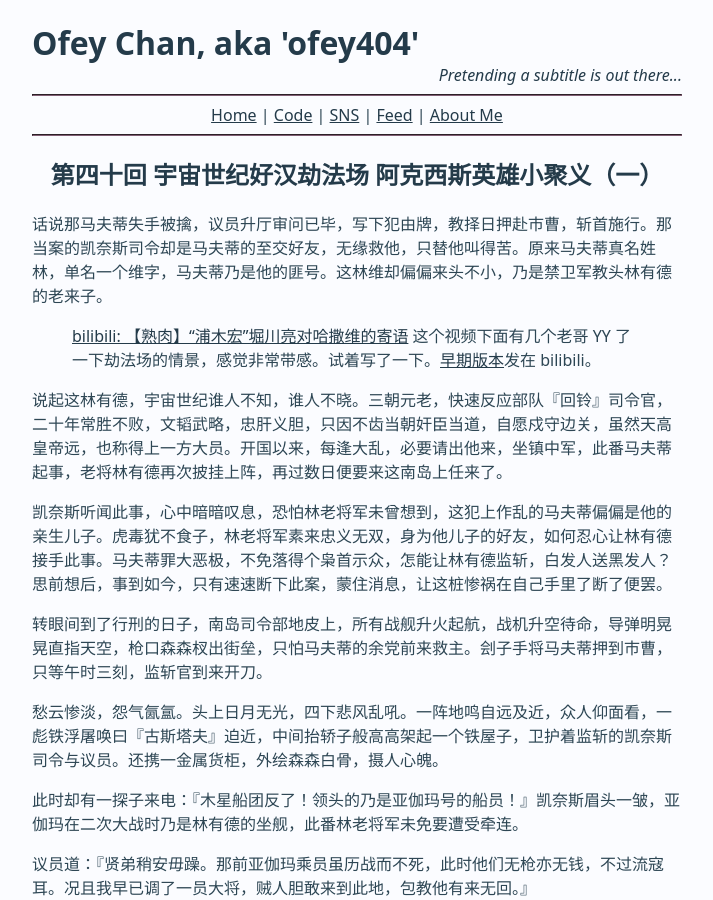
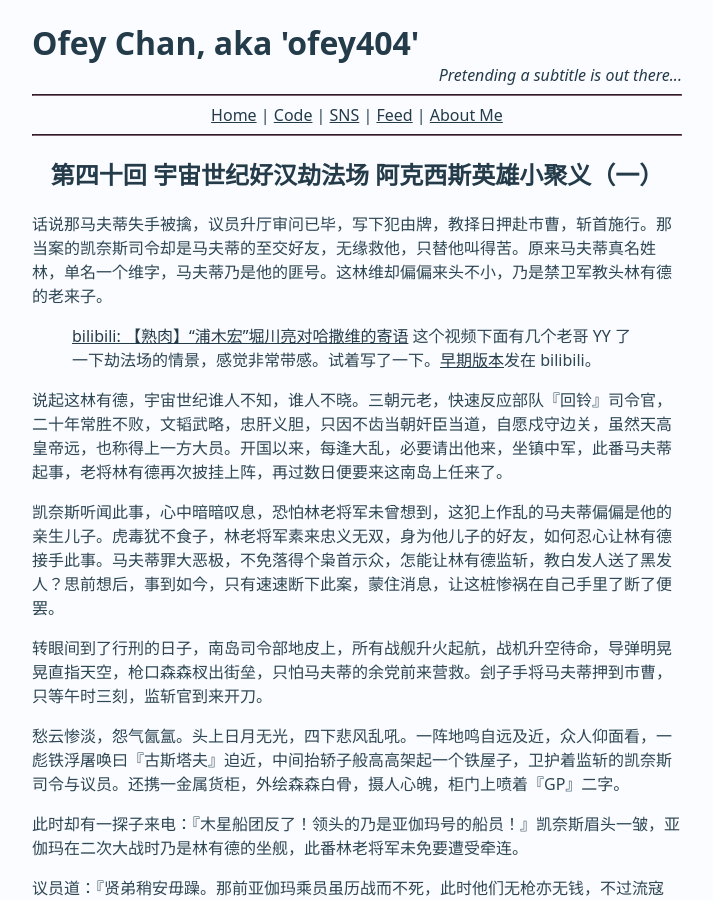
Before and after one commit to ofey404/ofey404.github.io, a Jekyll site: the page built from _posts/2021-10-11-hathaway-and-all-men-are-brothers.zh.markdown, in a window 1280 px wide and 900 px high. Shown: the whole window, without its empty margins (283-996 px from the left). Built offline with Jekyll 4.4.1, drawn with Linux system fonts in a browser that asks for light colours; some of the changed text lies outside the part shown.

Commit message:
fix: 润色

```diff
--- a/_posts/2021-10-11-hathaway-and-all-men-are-brothers.zh.markdown
+++ b/_posts/2021-10-11-hathaway-and-all-men-are-brothers.zh.markdown
@@ -12,11 +12,11 @@ lang-ref: 2021-10-11-hathaway-and-all-men-are-brothers
 
 说起这林有德，宇宙世纪谁人不知，谁人不晓。三朝元老，快速反应部队『回铃』司令官，二十年常胜不败，文韬武略，忠肝义胆，只因不齿当朝奸臣当道，自愿戍守边关，虽然天高皇帝远，也称得上一方大员。开国以来，每逢大乱，必要请出他来，坐镇中军，此番马夫蒂起事，老将林有德再次披挂上阵，再过数日便要来这南岛上任来了。
 
-凯奈斯听闻此事，心中暗暗叹息，恐怕林老将军未曾想到，这犯上作乱的马夫蒂偏偏是他的亲生儿子。虎毒犹不食子，林老将军素来忠义无双，身为他儿子的好友，如何忍心让林有德接手此事。马夫蒂罪大恶极，不免落得个枭首示众，怎能让林有德监斩，白发人送黑发人？思前想后，事到如今，只有速速断下此案，蒙住消息，让这桩惨祸在自己手里了断了便罢。
+凯奈斯听闻此事，心中暗暗叹息，恐怕林老将军未曾想到，这犯上作乱的马夫蒂偏偏是他的亲生儿子。虎毒犹不食子，林老将军素来忠义无双，身为他儿子的好友，如何忍心让林有德接手此事。马夫蒂罪大恶极，不免落得个枭首示众，怎能让林有德监斩，教白发人送了黑发人？思前想后，事到如今，只有速速断下此案，蒙住消息，让这桩惨祸在自己手里了断了便罢。
 
-转眼间到了行刑的日子，南岛司令部地皮上，所有战舰升火起航，战机升空待命，导弹明晃晃直指天空，枪口森森杈出街垒，只怕马夫蒂的余党前来救主。刽子手将马夫蒂押到市曹，只等午时三刻，监斩官到来开刀。
+转眼间到了行刑的日子，南岛司令部地皮上，所有战舰升火起航，战机升空待命，导弹明晃晃直指天空，枪口森森杈出街垒，只怕马夫蒂的余党前来营救。刽子手将马夫蒂押到市曹，只等午时三刻，监斩官到来开刀。
 
-愁云惨淡，怨气氤氲。头上日月无光，四下悲风乱吼。一阵地鸣自远及近，众人仰面看，一彪铁浮屠唤曰『古斯塔夫』迫近，中间抬轿子般高高架起一个铁屋子，卫护着监斩的凯奈斯司令与议员。还携一金属货柜，外绘森森白骨，摄人心魄。
+愁云惨淡，怨气氤氲。头上日月无光，四下悲风乱吼。一阵地鸣自远及近，众人仰面看，一彪铁浮屠唤曰『古斯塔夫』迫近，中间抬轿子般高高架起一个铁屋子，卫护着监斩的凯奈斯司令与议员。还携一金属货柜，外绘森森白骨，摄人心魄，柜门上喷着『GP』二字。
 
 此时却有一探子来电：『木星船团反了！领头的乃是亚伽玛号的船员！』凯奈斯眉头一皱，亚伽玛在二次大战时乃是林有德的坐舰，此番林老将军未免要遭受牵连。
 
@@ -44,6 +44,6 @@ lang-ref: 2021-10-11-hathaway-and-all-men-are-brothers
 
 浦木宏双眼精光一闪：『不错。鄙人寓居阿纳海姆电子厂十余载，内人妮娜的本事也学了个七八成。不肖女阿兰虽已谢世，我夫妻二人终不能忘怀，花费十年光阴，终于将其软件化。二十年前石斛兰有翼无脚，只能在宇宙空间驰骋，而此时此刻，南岛上凡是连上军用数据链路的设施，不论导弹发射井还是建筑机器人，均已成为小女的耳目和臂膊。』
 
-说话间，那绘着白骨的货柜吱呀呀地打开，坐起一个面相狞恶的铁浮屠来。浦木宏拿起步话机，呼叫了几句指示，郑重道：『承蒙元帅厚爱，启封当年的核心，修缮改造，将中央服务器安置于其上。贼人胆敢前来，便是与一整个城市作对。此刻南岛已是一座不沉的战舰，我浦木宏便是舵手，听候将军调遣。』话罢一敬礼，竟有不怒自威之势。
+说话间，那绘着白骨的货柜吱呀呀地打开，坐起一个狞恶的铁浮屠来，背生双翼，面似修罗，双手过膝，却是一双折叠机械臂。浦木宏拿起步话机，呼叫了几句，郑重道：『承蒙元帅厚爱，启封当年的核心，我夫妻二人修缮改造，将中央服务器安置于其上。贼人胆敢前来，便是与一整个城市作对。此刻南岛已是一座不沉的战舰，我浦木宏便是舵手，听候将军调遣。』话罢一敬礼，一时竟有不怒自威之势。
 
 凯奈斯暗暗叹服，想不到阿纳海姆竟拿得出如此宝贝，也震惊议员手眼通天，这等传奇人物也收入麾下。议员手捋胡须，面对街上观斩的人群，神色甚是快意。
```
